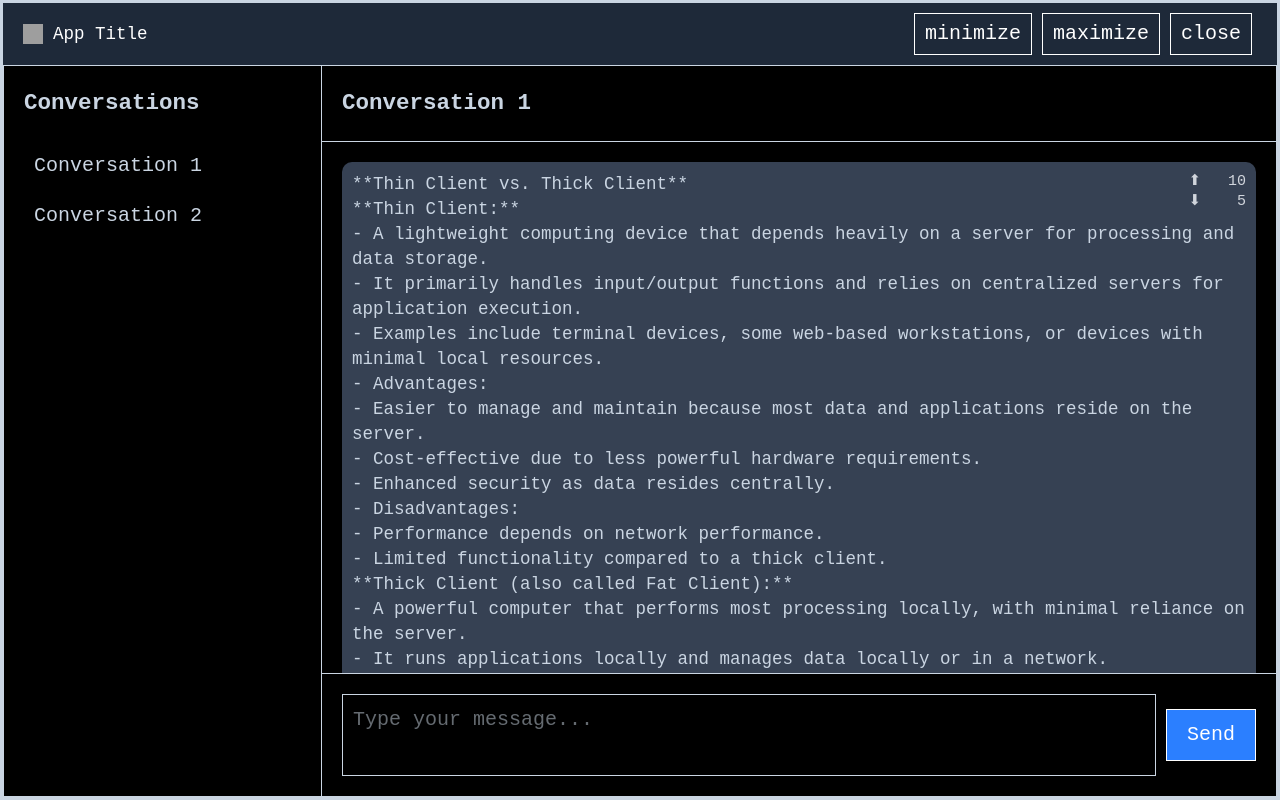
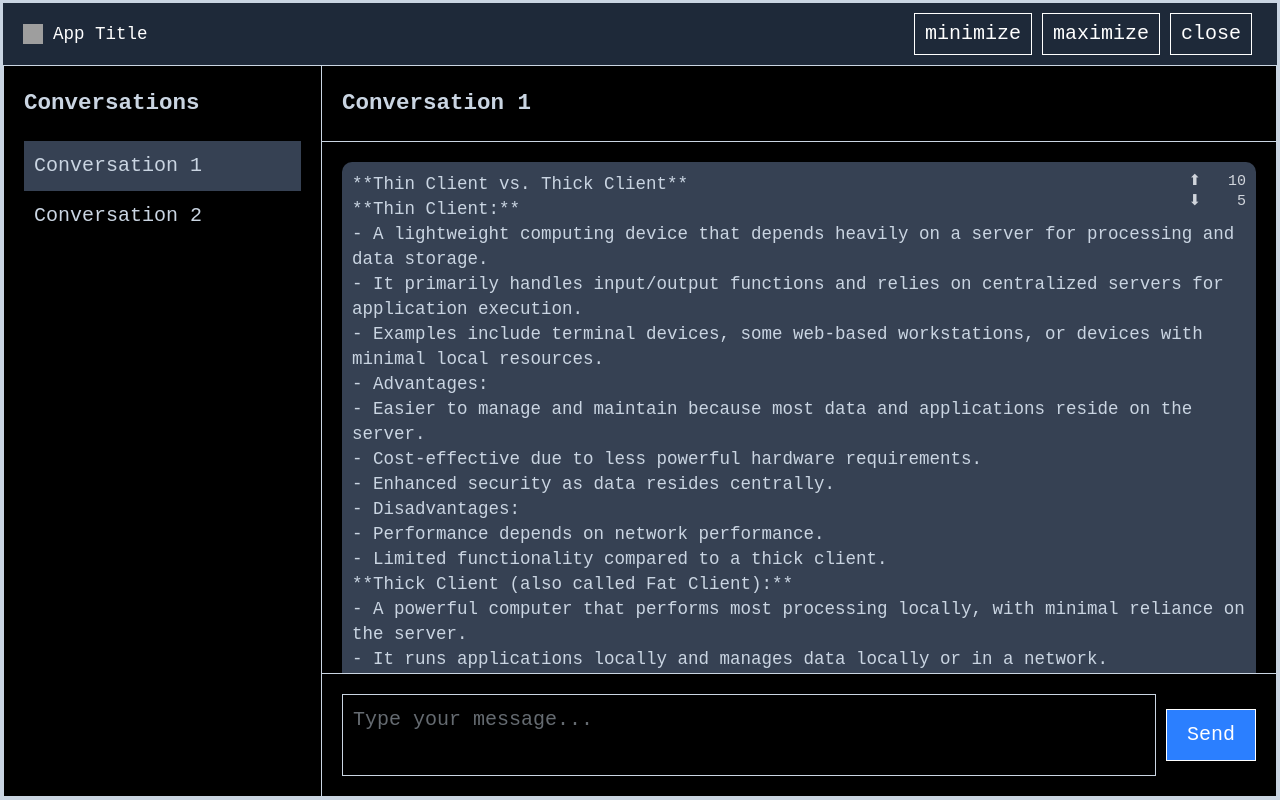
Before and after one commit to BenjinYap/beangentic_ai, a Svelte app: page / in a window 1280 px wide. Built offline with nearby package versions, Linux system fonts and the light colour scheme; grey boxes are pictures that could not be loaded.

Commit message:
highlight current convo

```diff
--- a/src/App.svelte
+++ b/src/App.svelte
@@ -48,6 +48,7 @@
       {#each conversations as conversation}
         <li
           class="cursor-pointer p-2 hover:bg-gray-200"
+          class:bg-gray-700={current_conversation?.id === conversation.id}
           onclick={() => selectConversation(conversation)}
         >
           {conversation.title}
```
